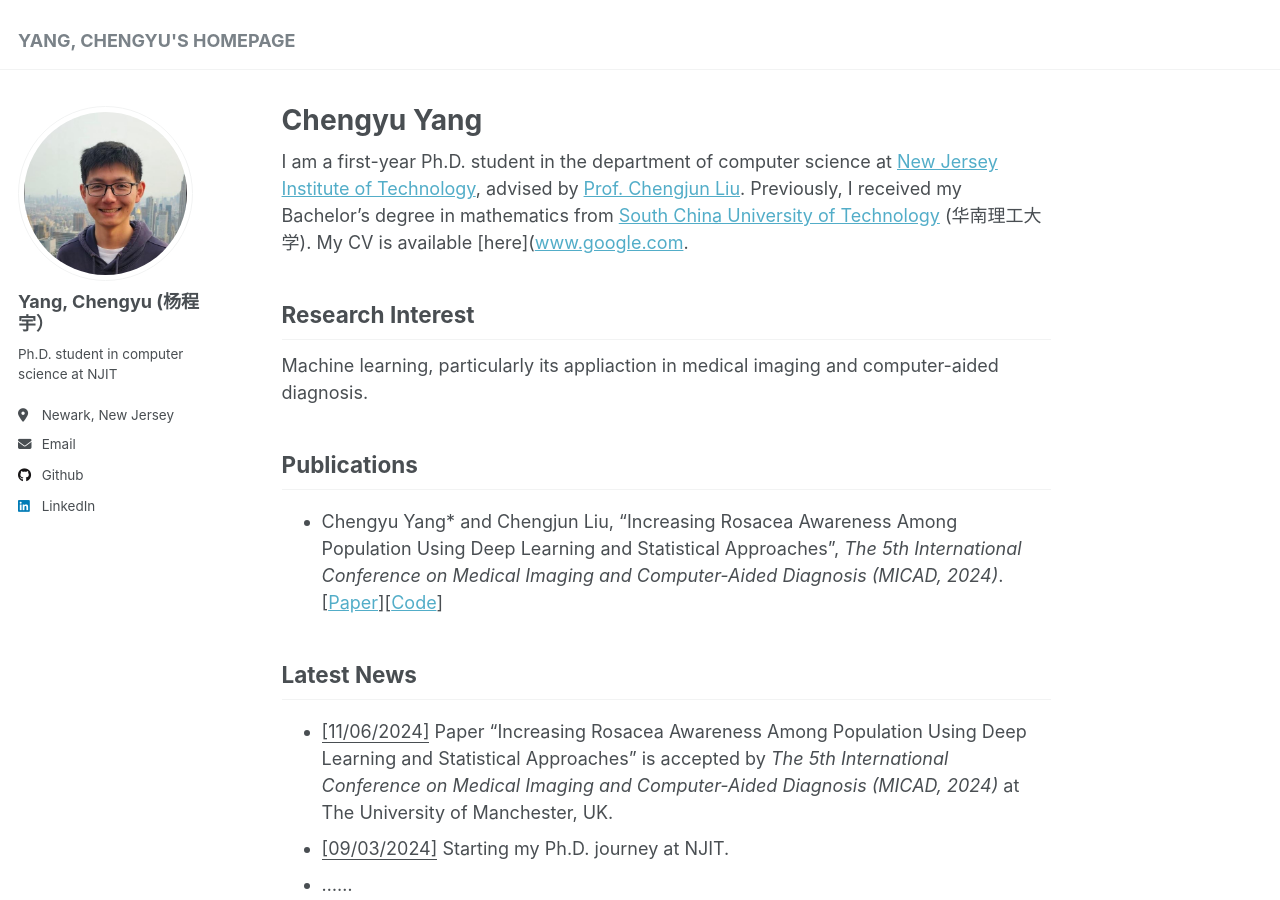
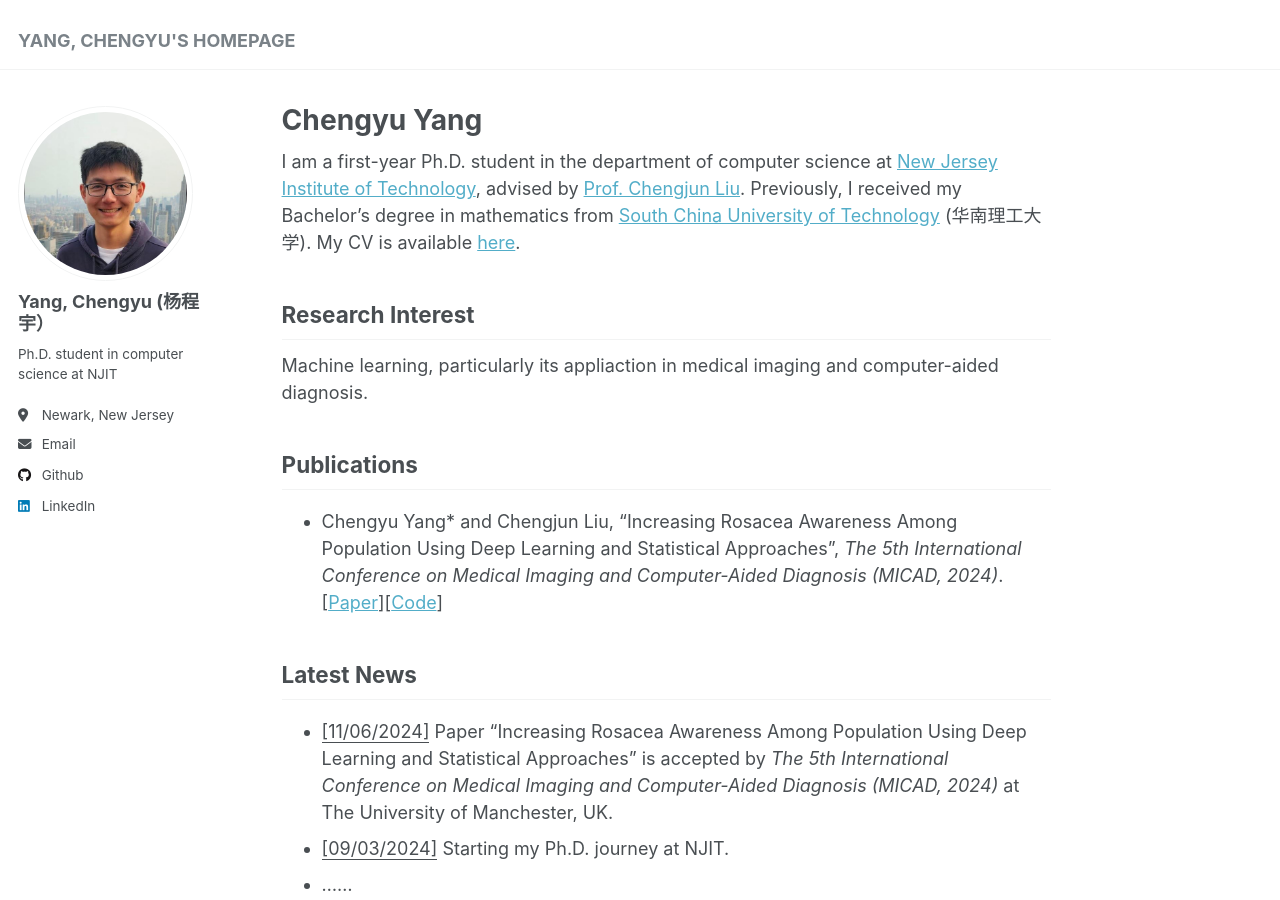
Before and after one commit to cyang322/cyang322.github.io, a Jekyll site: the page built from _pages/about.md, in a window 1280 px wide and 900 px high. Built offline with Jekyll 4.4.1, drawn with Linux system fonts in a browser that asks for light colours; part of the change alters nothing that is shown.

Commit message:
Update about.md

```diff
--- a/_pages/about.md
+++ b/_pages/about.md
@@ -6,7 +6,7 @@ redirect_from:
   - /about/
   - /about.html
 ---
-I am a first-year Ph.D. student in the department of computer science at [New Jersey Institute of Technology](https://www.njit.edu/), advised by [Prof. Chengjun Liu](https://web.njit.edu/~cliu/). Previously, I received my Bachelor's degree in mathematics from [South China University of Technology](https://www.usnews.com/education/best-global-universities/south-china-university-of-technology-505115) (华南理工大学). My CV is available [here]([www.google.com](http://cyang322.github.io/resume.pdf).
+I am a first-year Ph.D. student in the department of computer science at [New Jersey Institute of Technology](https://www.njit.edu/), advised by [Prof. Chengjun Liu](https://web.njit.edu/~cliu/). Previously, I received my Bachelor's degree in mathematics from [South China University of Technology](https://www.usnews.com/education/best-global-universities/south-china-university-of-technology-505115) (华南理工大学). My CV is available [here](http://cyang322.github.io/resume.pdf).
 
 Research Interest
 ------
```
